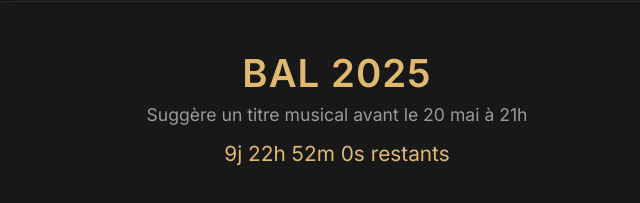
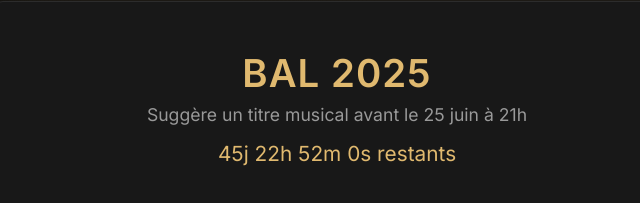
Before and after one commit to Nayzox-dev/Ball-2025, a plain HTML site: page index.html in a window 1280 px wide. Shown: the part 129-332 px from the top of the page, 303-943 px from the left. Drawn offline with Linux system fonts and the light colour scheme.

Commit message:
Add files via upload

```diff
--- a/index.html
+++ b/index.html
@@ -11,7 +11,7 @@
   <div class="container">
     <header>
       <h1>BAL 2025</h1>
-      <p class="sub">Suggère un titre musical avant le 20 mai à 21h</p>
+      <p class="sub">Suggère un titre musical avant le 25 juin à 21h</p>
       <div id="countdown"></div>
     </header>
 
--- a/script.js
+++ b/script.js
@@ -1,6 +1,6 @@
 const countdown = document.getElementById('countdown');
 const form = document.getElementById('musicForm');
-const targetDate = new Date("May 20, 2025 21:00:00").getTime();
+const targetDate = new Date("June 25, 2025 21:00:00").getTime();
 
 // Countdown
 setInterval(() => {
```
